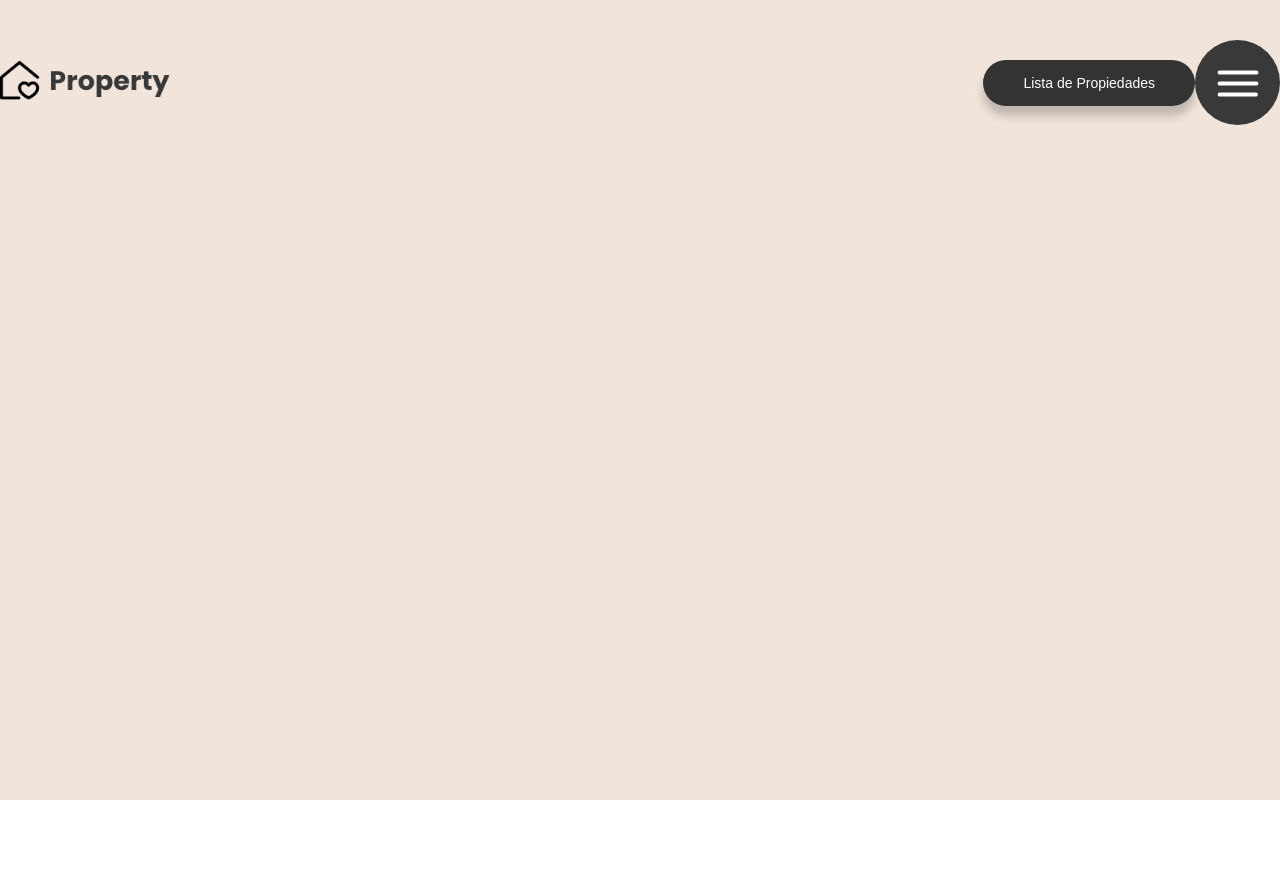
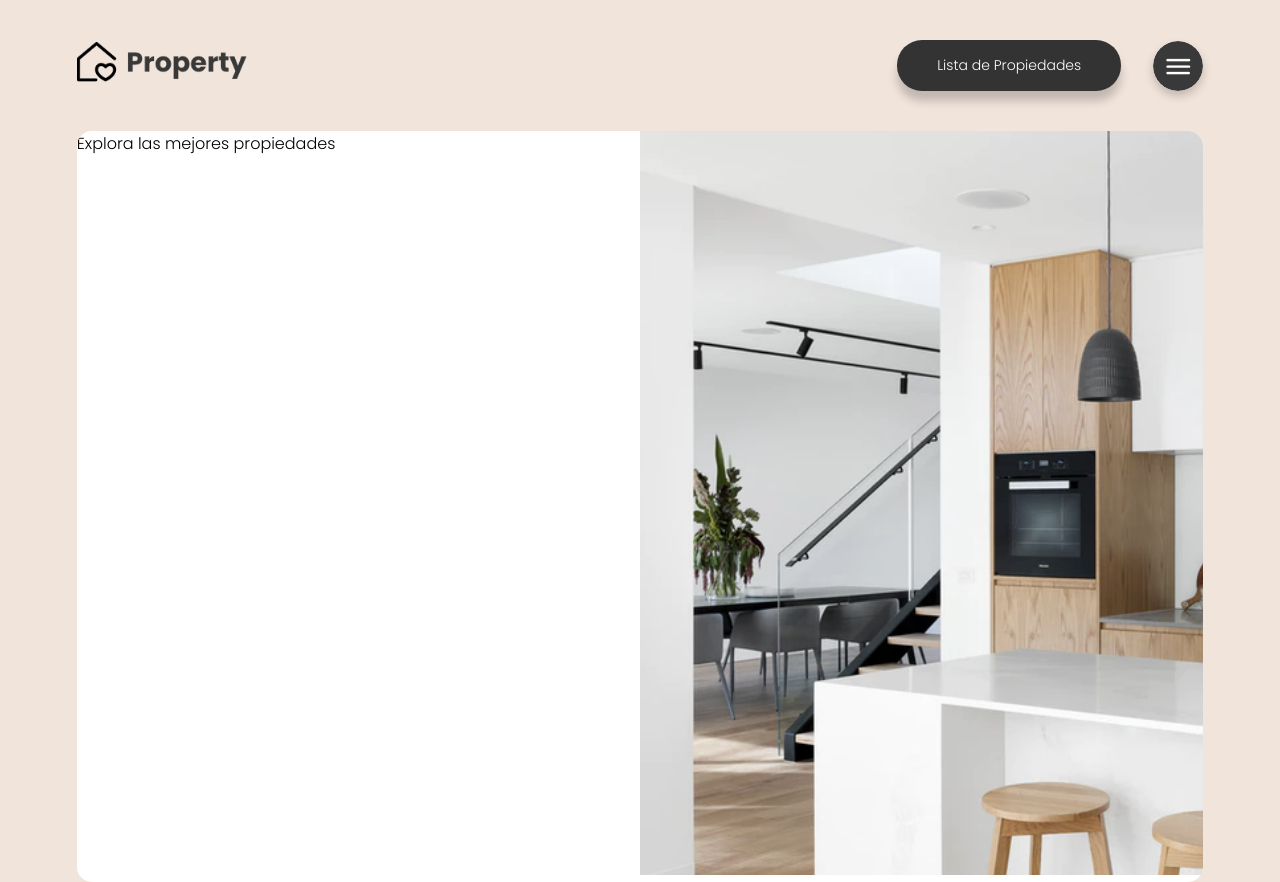
Before and after one commit to XaviBacardi/Test, a plain HTML site: page Animated Gallery/index.html in a window 1280 px wide. Before the commit the page ends 800 px from the top, so only its background shows below. Drawn offline with Linux system fonts and the light colour scheme.

Commit message:
Avance hasta col-2

```diff
--- a/Animated Gallery/index.html
+++ b/Animated Gallery/index.html
@@ -5,6 +5,7 @@
     <meta charset="UTF-8">
     <meta http-equiv="X-UA-Compatible" content="IE=edge">
     <meta name="viewport" content="width=device-width, initial-scale=1.0">
+    <link href="https://fonts.googleapis.com/css2?family=Poppins:wght@300&display=swap" rel="stylesheet">
     <link rel="stylesheet" href="style.css">
     <title>Animated Image Gallery</title>
 </head>
@@ -21,6 +22,18 @@
             <button type="button">Lista de Propiedades</button>
             <img src="./images/menu.png" alt="" class="menu-icon">
         </nav>
+
+
+        <div class="fila">
+
+            <div class="col-1">
+                Explora las mejores propiedades
+            </div>
+
+            <div class="col-2">
+                <img src="./images/pic1.png" alt="">
+            </div>
+        </div>
     </div>
 </body>
 
--- a/Animated Gallery/style.css
+++ b/Animated Gallery/style.css
@@ -1,15 +1,16 @@
-@import url(<link rel="preconnect" href="https://fonts.gstatic.com">
- <link href="https://fonts.googleapis.com/css2?family=Poppins&display=swap" rel="stylesheet");
 * {
     margin: 0;
     padding: 0;
     font-family: 'Poppins', sans-serif;
+    box-sizing: border-box;
 }
 
 .hero {
     width: 100%;
     min-height: 100vh;
     background: #F1E4DB;
+    padding-left: 6%;
+    padding-right: 6%;
 }
 
 nav {
@@ -39,3 +40,29 @@ button {
     cursor: pointer;
     box-shadow: 0 10px 10px rgba(0, 0, 0, 0.2);
 }
+
+.menu-icon {
+    width: 50px;
+    margin-left: 2rem;
+    border-radius: 50%;
+    box-shadow: 0 5px 10px rgba(0, 0, 0, 0.2);
+    cursor: pointer;
+}
+
+.fila {
+    display: flex;
+    width: 100%;
+    background: #fff;
+    border-radius: 15px;
+    overflow: hidden;
+}
+
+.col-1,
+.col-2 {
+    flex-basis: 50%;
+    overflow: hidden;
+}
+
+.col-2 {
+    width: 100%;
+}
```
